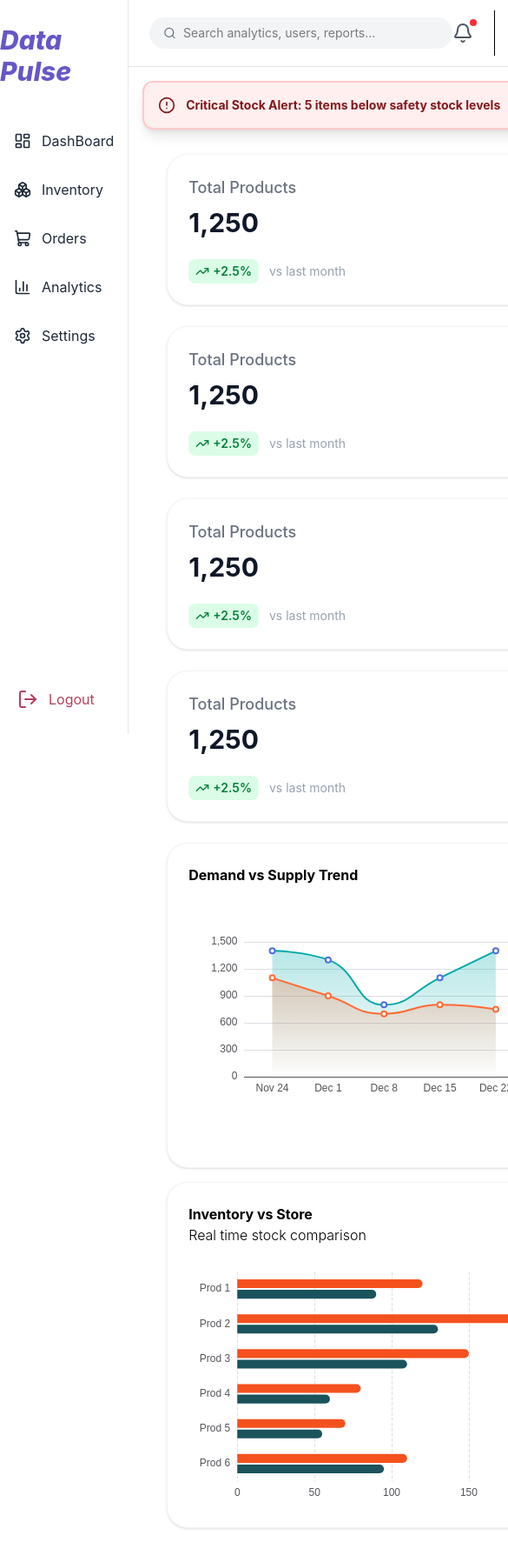
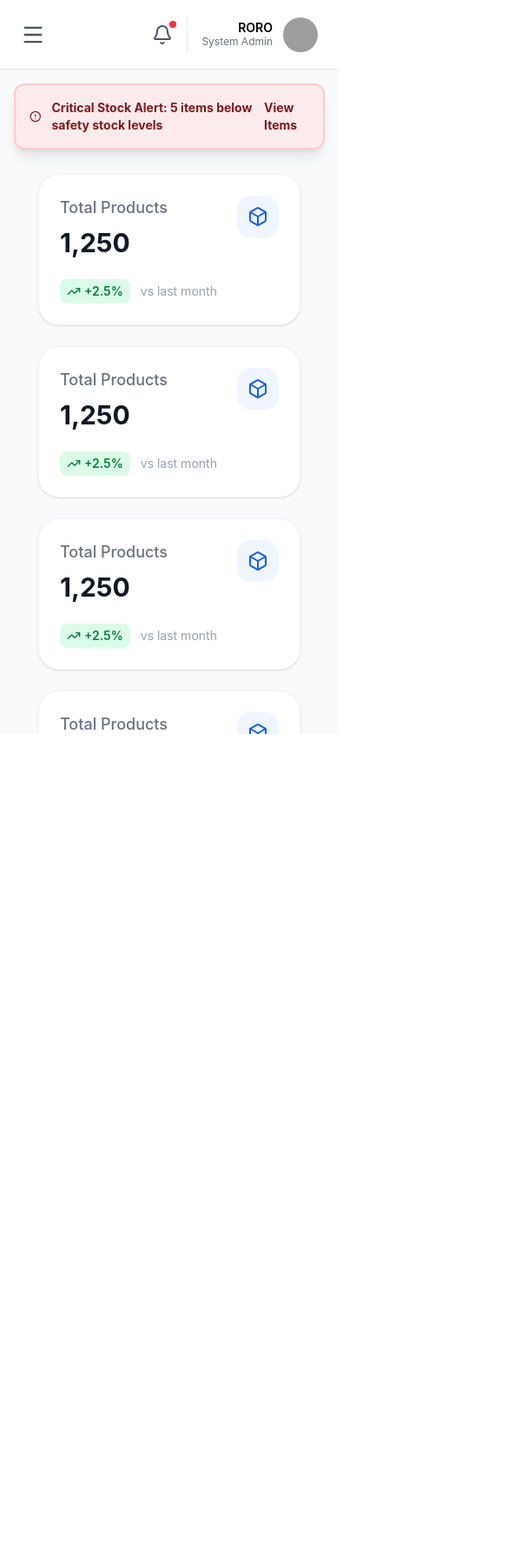
Before and after one commit to Ahmedyehia60/DataPulse, a React (Vite) app: page / in a window 390 px wide. Shown: the top 1796 px of the page at 87% size, 585 px wide, since content can reach past the window. After the commit the page ends 844 px from the top, so only its background shows below. Built offline with nearby package versions, Linux system fonts and the light colour scheme; grey boxes are pictures that could not be loaded.

Commit message:
first commit

```diff
--- /dev/null
+++ b/src/components/TrendingProducts.tsx
@@ -0,0 +1,14 @@
+const TrendingProducts = () => {
+  const products = [
+    { name: "smart phone", category: "electronicss" },
+    { name: "smart phone", category: "electronicss" },
+    { name: "smart phone", category: "electronicss" },
+  ];
+  return (
+    <div className="p-4">
+      <p className="font-bold">Trending Products</p>
+    </div>
+  );
+};
+
+export default TrendingProducts;
--- a/src/components/charts/BarChart.tsx
+++ b/src/components/charts/BarChart.tsx
@@ -1,4 +1,5 @@
 import ReactECharts from "echarts-for-react";
+import TrendingProducts from "../TrendingProducts";
 
 const option = {
   xAxis: {
@@ -50,10 +51,13 @@ const option = {
 };
 export default function BarChart() {
   return (
-    <div className="bg-white shadow-sm border border-gray-100 rounded-3xl p-6">
-      <p className="font-bold">Inventory vs Store</p>
-      <p className="font-light">Real time stock comparison</p>
-      <ReactECharts option={option} style={{ height: 300 }} />
+    <div>
+      <div className="border-b border-gray-200 p-3">
+        <p className="font-bold">Inventory vs Store</p>
+        <p className="font-light">Real time stock comparison</p>
+        <ReactECharts option={option} style={{ height: 300 }} />
+      </div>
+      <TrendingProducts />
     </div>
   );
 }
--- a/src/layout/Navbar.tsx
+++ b/src/layout/Navbar.tsx
@@ -1,9 +1,17 @@
-import { Bell, Search } from "lucide-react";
+import { Bell, Menu, Search } from "lucide-react";
 
-const Navbar = () => {
+const Navbar = ({ toggleSidebar }: { toggleSidebar: () => void }) => {
   return (
     <div className="h-20 bg-white border-b border-gray-200 flex items-center justify-between px-6 py-3">
-      <div className="flex items-center bg-gray-100 px-4 py-2 rounded-full w-100">
+      <div className="flex items-center">
+        <button
+          onClick={toggleSidebar}
+          className="md:hidden text-gray-600 mr-4"
+        >
+          <Menu size={28} />
+        </button>
+
+        <div className="hidden md:flex items-center bg-gray-100 px-4 py-2 rounded-full w-100">
           <Search className="text-gray-500 w-4 h-4 mr-2" />
           <input
             type="text"
@@ -11,14 +19,17 @@ const Navbar = () => {
             className="bg-transparent outline-none w-full text-sm"
           />
         </div>
-      <div className="flex items-center gap-6">
+      </div>
+
+      <div className="flex items-center gap-4 md:gap-6">
         <div className="relative cursor-pointer">
           <Bell className="text-gray-600" />
           <span className="absolute -top-1 -right-1 w-2 h-2 bg-red-500 rounded-full"></span>
         </div>
-        <div className="flex items-center gap-3 border-l pl-4">
+
+        <div className="flex items-center gap-3 border-l pl-4 border-gray-200">
           <div className="text-right">
-            <p className="text-sm font-semibold">RORO</p>
+            <p className="text-sm font-semibold leading-tight">RORO</p>
             <p className="text-xs text-gray-500">System Admin</p>
           </div>
 
--- a/src/layout/Sidebar.tsx
+++ b/src/layout/Sidebar.tsx
@@ -6,9 +6,16 @@ import {
   ShoppingCart,
   BarChart3,
   Settings,
+  X,
 } from "lucide-react";
 
-function Sidebar() {
+function Sidebar({
+  isOpen,
+  toggleSidebar,
+}: {
+  isOpen: boolean;
+  toggleSidebar: () => void;
+}) {
   const pages = [
     { name: "DashBoard", path: "/", icon: LayoutDashboard },
     { name: "Inventory", path: "inventory", icon: Boxes },
@@ -18,11 +25,22 @@ function Sidebar() {
   ];
 
   return (
-    <div className="w-70 h-screen bg-[#ffffff] text-gray-800 border-gray-200 border-r flex flex-col">
+    <div
+      className={`
+      w-70 h-screen bg-[#ffffff] text-gray-800 border-gray-200 border-r flex flex-col transition-all duration-300
+      fixed z-50 left-0 top-0 ${isOpen ? "translate-x-0" : "-translate-x-full"}
+      md:relative md:translate-x-0 md:flex
+    `}
+    >
       <h2 className="text-3xl font-extrabold mx-auto text-[#6557c6] mt-7 italic">
         Data Pulse
       </h2>
-
+      <button
+        className="md:hidden mt-7 flex justify-end mr-4"
+        onClick={toggleSidebar}
+      >
+        <X size={24} />
+      </button>
       <nav className="mt-10 flex flex-col gap-3 flex-1">
         {pages.map((item, index) => {
           const Icon = item.icon;
@@ -31,6 +49,7 @@ function Sidebar() {
             <NavLink
               key={index}
               to={item.path}
+              onClick={toggleSidebar}
               className="flex items-center gap-3 px-4 py-2.5 rounded transition duration-200 hover:bg-[#f5f8ff] hover:text-[#6557c6] hover:border-l-4 hover:border-[#6557c6]"
             >
               <Icon size={20} />
--- a/src/layout/Wrapper.tsx
+++ b/src/layout/Wrapper.tsx
@@ -1,19 +1,33 @@
+import { useState } from "react";
 import { Outlet } from "react-router-dom";
 import Navbar from "./Navbar";
 import Sidebar from "./Sidebar";
 import Alert from "../components/Alert";
 
 function Wrapper() {
+  const [isOpen, setIsOpen] = useState(false);
+
+  const toggleSidebar = () => setIsOpen(!isOpen);
+
   return (
-    <div className="flex h-screen">
-      <Sidebar />
-      <div className="flex-1 flex flex-col">
-        <Navbar />
-        <main className="flex-1 p-4">
-          <Alert />
-          <Outlet />
+    <div className="flex h-screen overflow-hidden bg-gray-50">
+      <Sidebar isOpen={isOpen} toggleSidebar={toggleSidebar} />
+      <div className="flex-1 flex flex-col min-w-0">
+        <Navbar toggleSidebar={toggleSidebar} />
+
+        <main className="flex-1 overflow-y-auto p-4 custom-scrollbar">
+          <div className="max-w-400 mx-auto">
+            <Alert />
+            <Outlet />
+          </div>
         </main>
       </div>
+      {isOpen && (
+        <div
+          className="fixed inset-0 bg-black/50 z-30 md:hidden"
+          onClick={toggleSidebar}
+        />
+      )}
     </div>
   );
 }
--- a/src/pages/Dashboard/DashBoard.tsx
+++ b/src/pages/Dashboard/DashBoard.tsx
@@ -5,18 +5,18 @@ import BarChart from "../../components/charts/BarChart";
 function DashBoard() {
   return (
     <div className="flex flex-col gap-6 p-7">
-      <div className="grid grid-cols-1 md:grid-cols-4 gap-6">
+      <div className="grid grid-cols-1 md:grid-cols-2 lg:grid-cols-4 gap-6">
         <StatBox />
         <StatBox />
         <StatBox />
         <StatBox />
       </div>
-      <div className="grid grid-cols-1 md:grid-cols-3 gap-4">
+      <div className="grid grid-cols-1 lg:grid-cols-3 gap-4">
         <div className="md:col-span-2">
           <AreaChart />
         </div>
 
-        <div className="md:col-span-1">
+        <div className="md:col-span-1bg-white shadow-sm border border-gray-100 rounded-3xl p-6">
           <BarChart />
         </div>
       </div>
```
Lines whose indentation alone changed are shown as unchanged.
